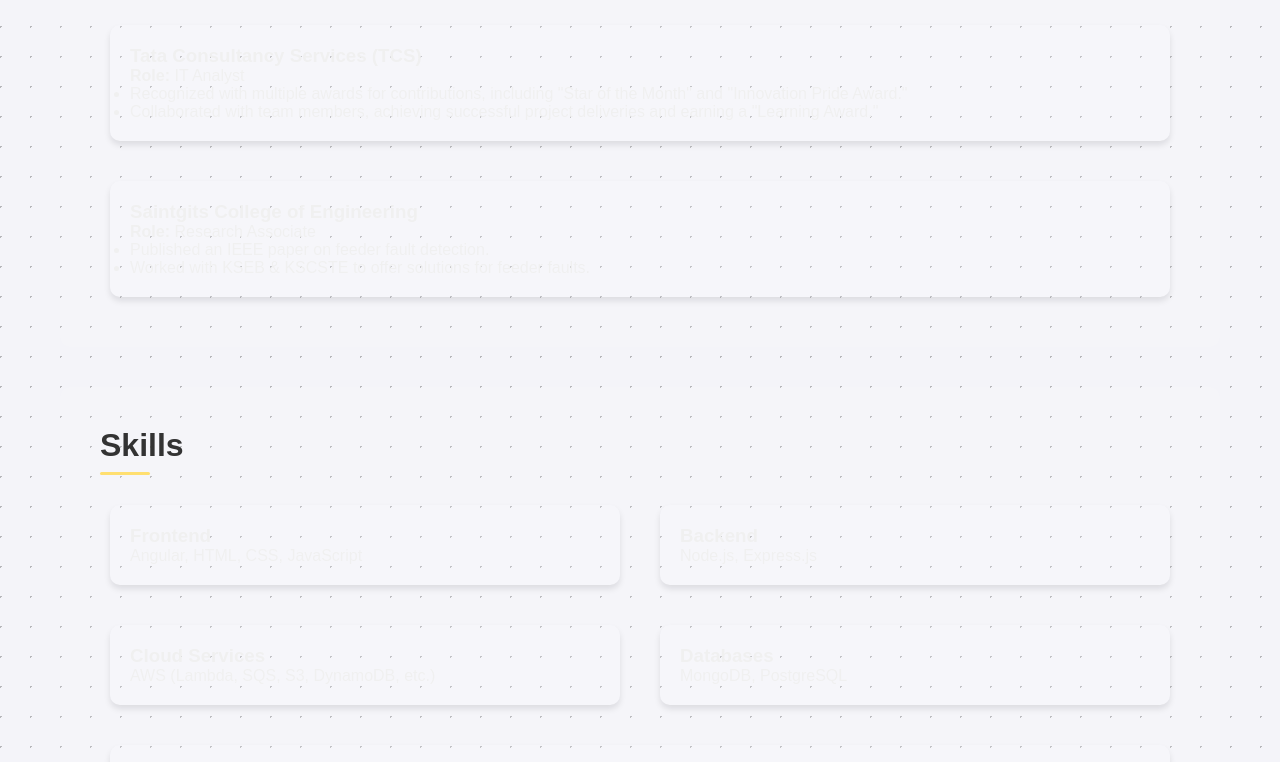
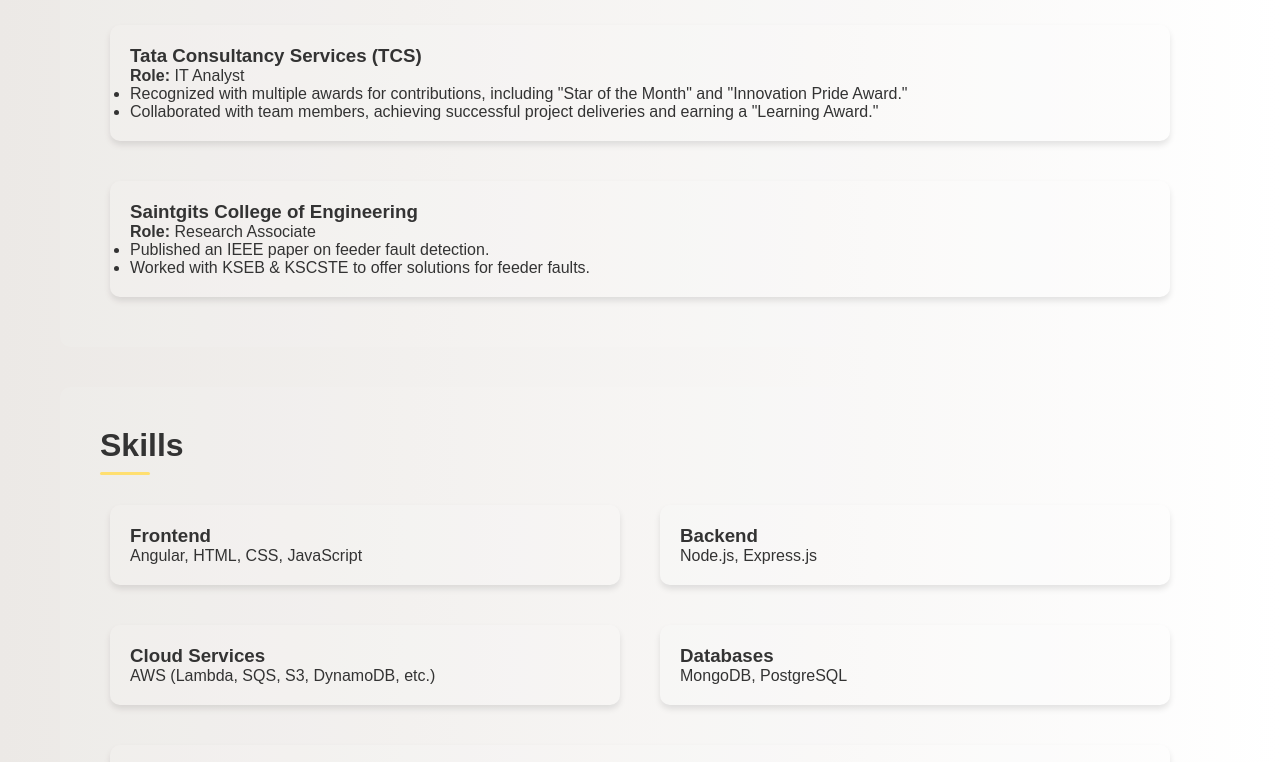
Before and after one commit to ajingeorgereji1/myportfolio.io, a plain HTML site: page index.html in a window 1280 px wide. Shown: the part 694-1456 px from the top of the page. Drawn offline with Linux system fonts and the light colour scheme.

Commit message:
Update style.css

```diff
--- a/style.css
+++ b/style.css
@@ -12,11 +12,7 @@
     margin: 0;
     padding: 0;
     color: #333;
-    background: #f4f4f9;
-    background-image: radial-gradient(circle at 0.5px 0.5px, #ddd 1px, transparent 0),
-                      radial-gradient(circle at 0.5px 0.5px, #ddd 1px, transparent 0);
-    background-size: 30px 30px;
-    background-blend-mode: multiply;
+    background: linear-gradient(to right, #ece9e6, #ffffff); /* Soft light gradient */
     overflow-x: hidden;
 }
 
@@ -89,7 +85,7 @@
     border-radius: 10px;
     flex: 1 1 calc(33.333% - 20px);
     box-shadow: 0 4px 6px rgba(0, 0, 0, 0.1);
-    color: #f0f0f0;
+    color: #333;
     transition: transform 0.3s ease, box-shadow 0.3s ease;
 }
 
```
